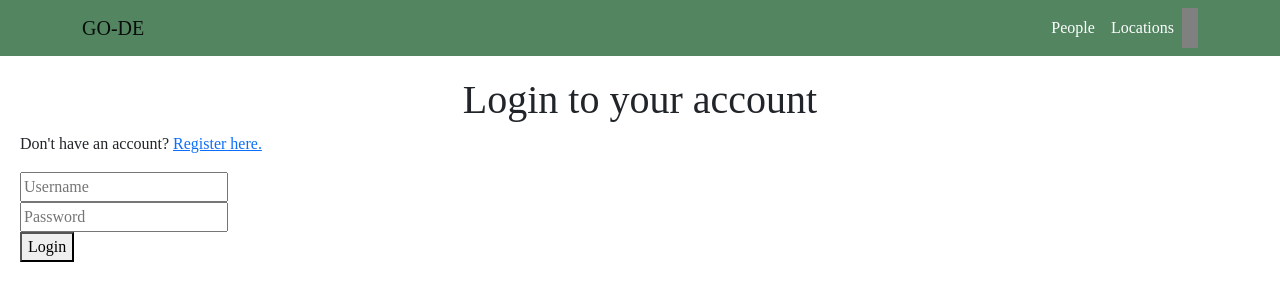
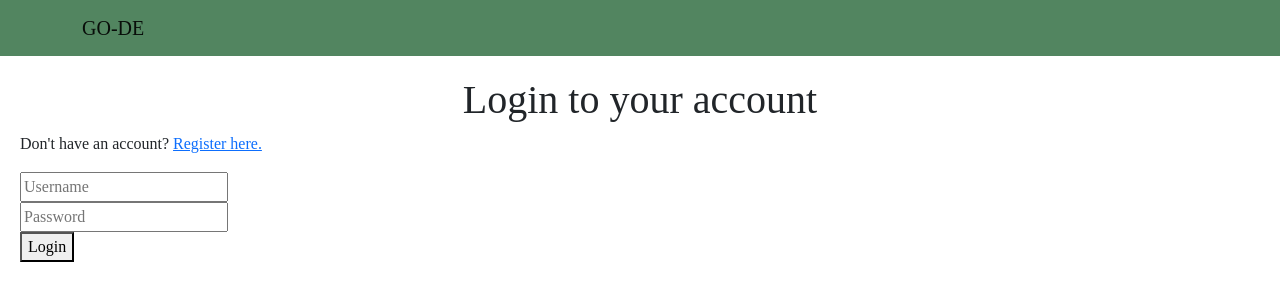
Before and after one commit to sbrugel/go-de, a React (Create React App) app in the folder client/: page / in a window 1280 px wide. Shown: the top 300 px of the page. Built offline with nearby package versions, Linux system fonts and the light colour scheme; no server answers; a web font is replaced by a local one.

Commit message:
feat: add navbar to register page

```diff
--- a/client/src/Login.jsx
+++ b/client/src/Login.jsx
@@ -36,7 +36,7 @@ const Login = ({ setLoginUser }) => {
 
   return (
     <>
-	  <Navingbar userID='0' />
+	  <Navingbar userID={0} />
       <div style={{
         padding: '20px'
       }}>
--- a/client/src/Navbar.jsx
+++ b/client/src/Navbar.jsx
@@ -8,14 +8,21 @@ import axios from 'axios';
 import { useNavigate } from "react-router-dom";
 
 const Navingbar = ({ userID }) => { // user ID is the currently logged in user, 0 for no user
-  const [user, setUser] = useState({});
+  const [user, setUser] = useState({
+	name: '',
+	password: '',
+  });
   const navigate = useNavigate();
 
   useEffect(() => {
-    axios.get(`http://localhost:5000/users/${userID}`).then((res) => {
-      setUser(res.data);
-    })
-  }, [])
+	if (userID) {
+		axios.get(`http://localhost:5000/users/${userID}`).then((res) => {
+			setUser({
+				...res.data,
+			});
+		});
+	}
+  }, []);
 
   return (
     <>
@@ -23,7 +30,7 @@ const Navingbar = ({ userID }) => { // user ID is the currently logged in user,
                 paddingRight: "10px",}}>
         <Container>
           <Navbar.Brand style={{position:"relative", left:"0px"}} onClick={() => navigate("/")}>GO-DE</Navbar.Brand>
-		  { user
+		  { user && user.name && user.password
 		    ?
 				<Nav>
 					<Nav.Link style={{color:"white"}} onClick={() => navigate("/people")}>People</Nav.Link>
--- a/client/src/Register.jsx
+++ b/client/src/Register.jsx
@@ -3,6 +3,7 @@ import axios from "axios";
 
 import { ToastContainer, toast } from 'react-toastify';
 import 'react-toastify/dist/ReactToastify.css';
+import Navingbar from './Navbar';
 
 const Register = () => {
     const [user, setUser] = useState({
@@ -34,6 +35,7 @@ const Register = () => {
 
     return (
       <>
+	    <Navingbar user={0} />
         <div style={{
           padding: '20px'
         }}>
```
